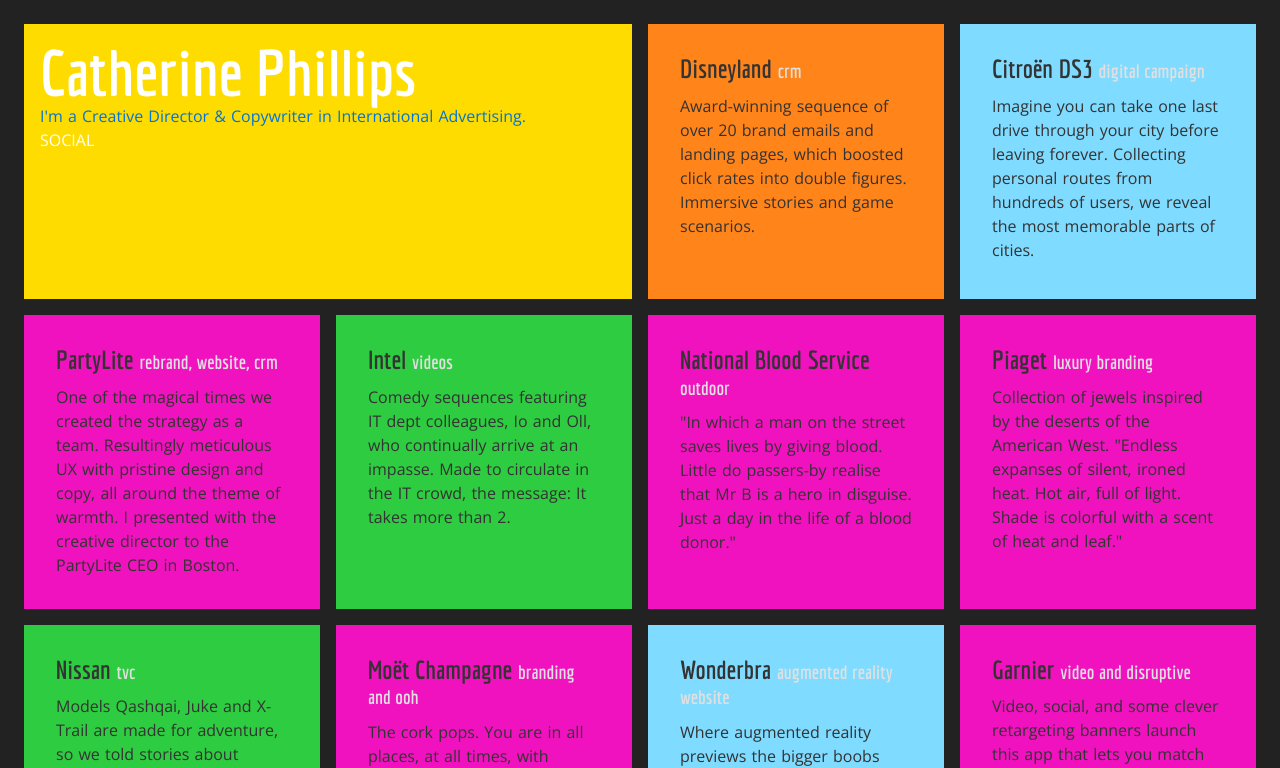
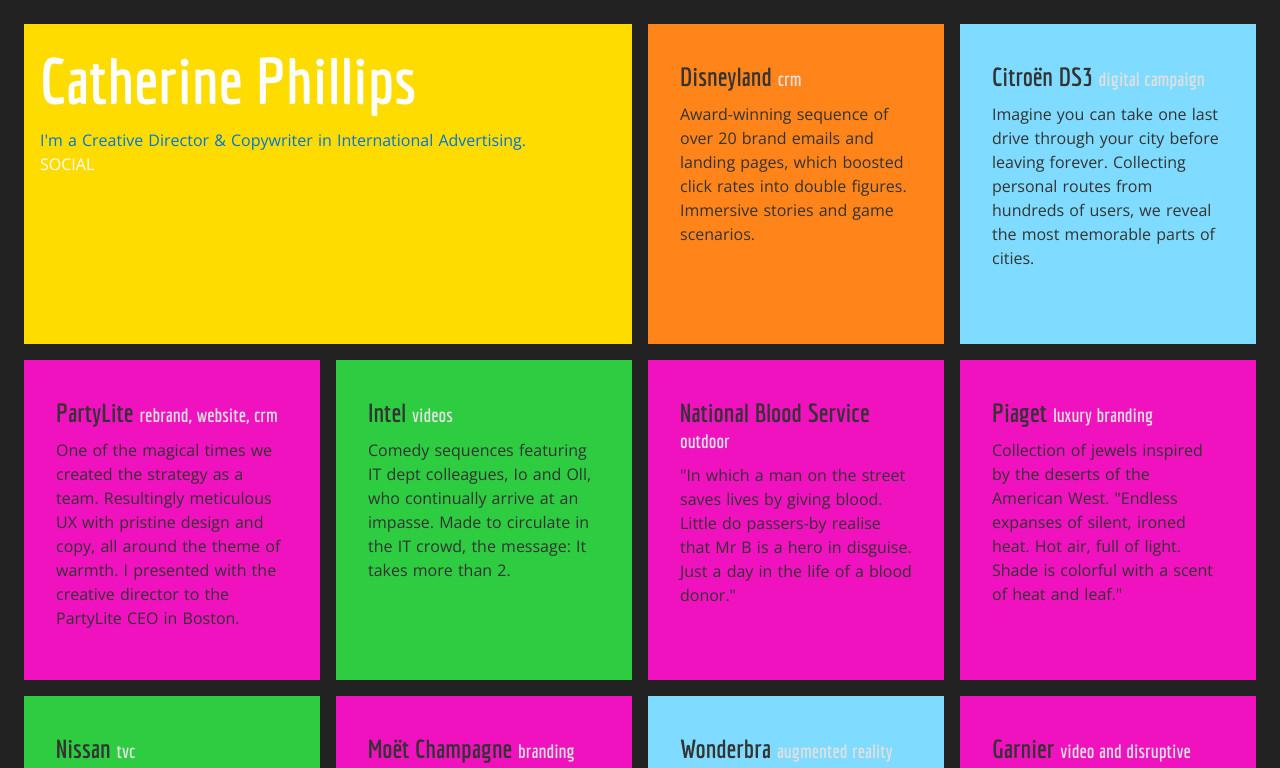
Before and after one commit to PUncle/lindependante, a Nuxt app: page / in a window 1280 px wide. Shown: the top 768 px of the page. Built offline with nearby package versions, Linux system fonts and the light colour scheme.

Commit message:
add diagonal stripe bg

```diff
--- a/assets/css/tailwind.css
+++ b/assets/css/tailwind.css
@@ -1,4 +1,5 @@
 @tailwind base;
+
 html {
   font-family: 'Open Sans', sans-serif;
   font-size: 16px;
@@ -10,7 +11,7 @@
   /* -webkit-font-smoothing: subpixel-antialiased; */
   box-sizing: border-box;
   color: #333;
-  background-color: #222;
+  background-color: theme('colors.brandYellow');
   overflow-x: hidden;
 }
 
@@ -18,6 +19,26 @@
   font-family: 'Economica', sans-serif;
   font-weight: 800;
   line-height: 1;
+  margin: 0.5rem 0 1rem;
+}
+
+h1 {
+  font-size: 4rem;
+}
+h2 {
+  font-size: 2rem;
+}
+h3 {
+  font-size: 2rem;
+}
+h4 {
+  font-size: 1.8rem;
+}
+h5 {
+  font-size: 1.8rem;
+}
+h6 {
+  font-size: 1.6rem;
 }
 
 *,
@@ -31,18 +52,37 @@
   max-width: 1400px;
 }
 
+.min-height {
+  min-height: 20rem;
+}
+
 @tailwind components;
 @tailwind utilities;
 
-
+/* Page transitions */
 .page-enter-active, .page-leave-active {
-  transition: all 200ms;
-  transform: translateX(0);
+  /* transform-origin: top center 60rem; */
+  transition: all 600ms ease-in-out;
+  transform: scale(1);
+  /* filter: blur(0); */
+  filter: hue-rotate(0);
   opacity: 1;
 }
 .page-enter, .page-leave-to {
   opacity: 0;
-  transform: translateX(-20px)
+  transform: scale(1.1);
+  /* filter: blur(99px); */
+  filter: hue-rotate(1turn);
+}
+
+@media (prefers-reduced-motion: reduce) {
+  .page-enter-active, .page-leave-active {
+    transition: all 200ms ease-in-out;
+    opacity: 1;
+  }
+  .page-enter, .page-leave-to {
+    opacity: 0;
+  }
 }
 
 .crm {
```
Also changed, not shown: assets/images/diagonal-stripes.svg (added).
